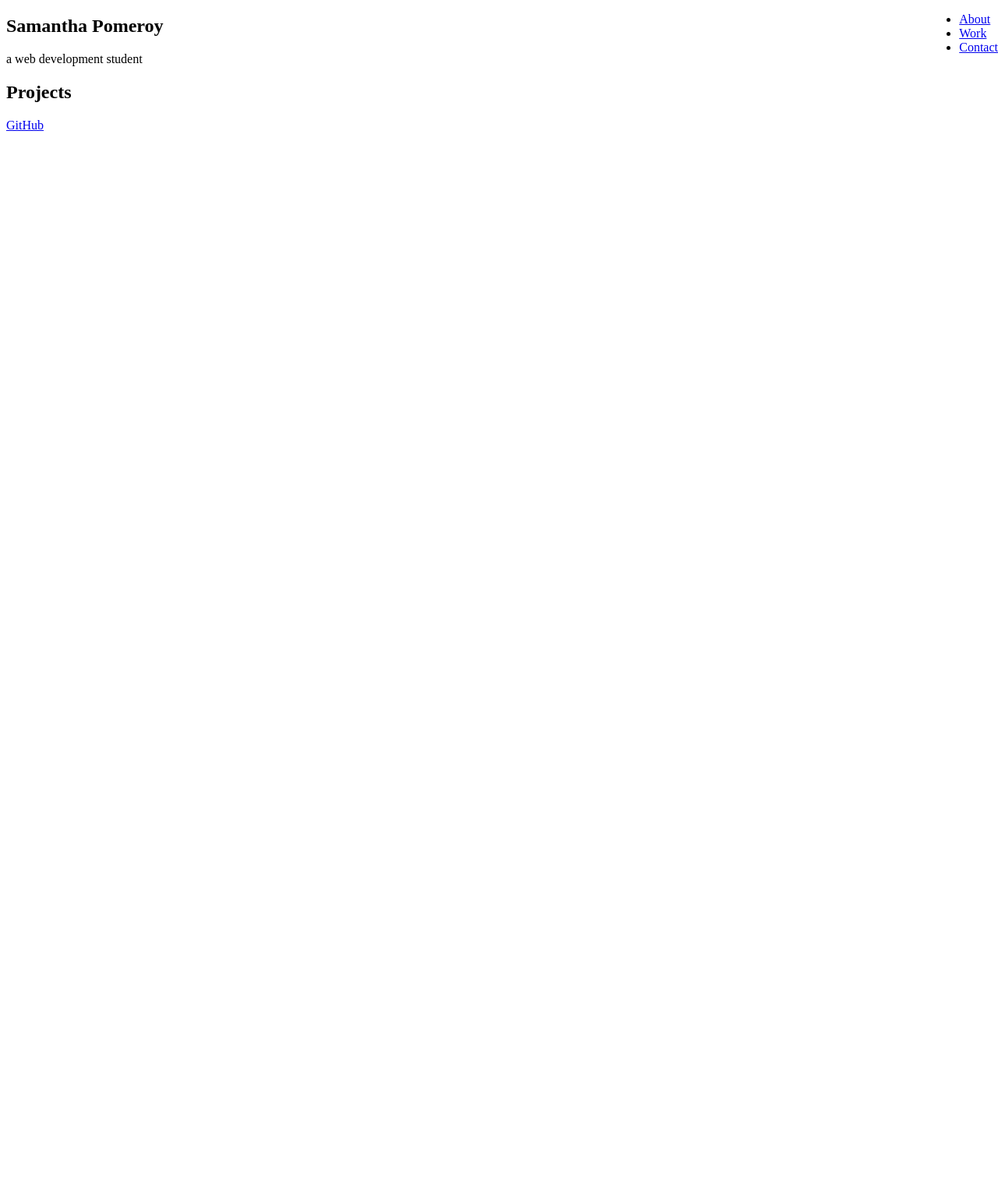
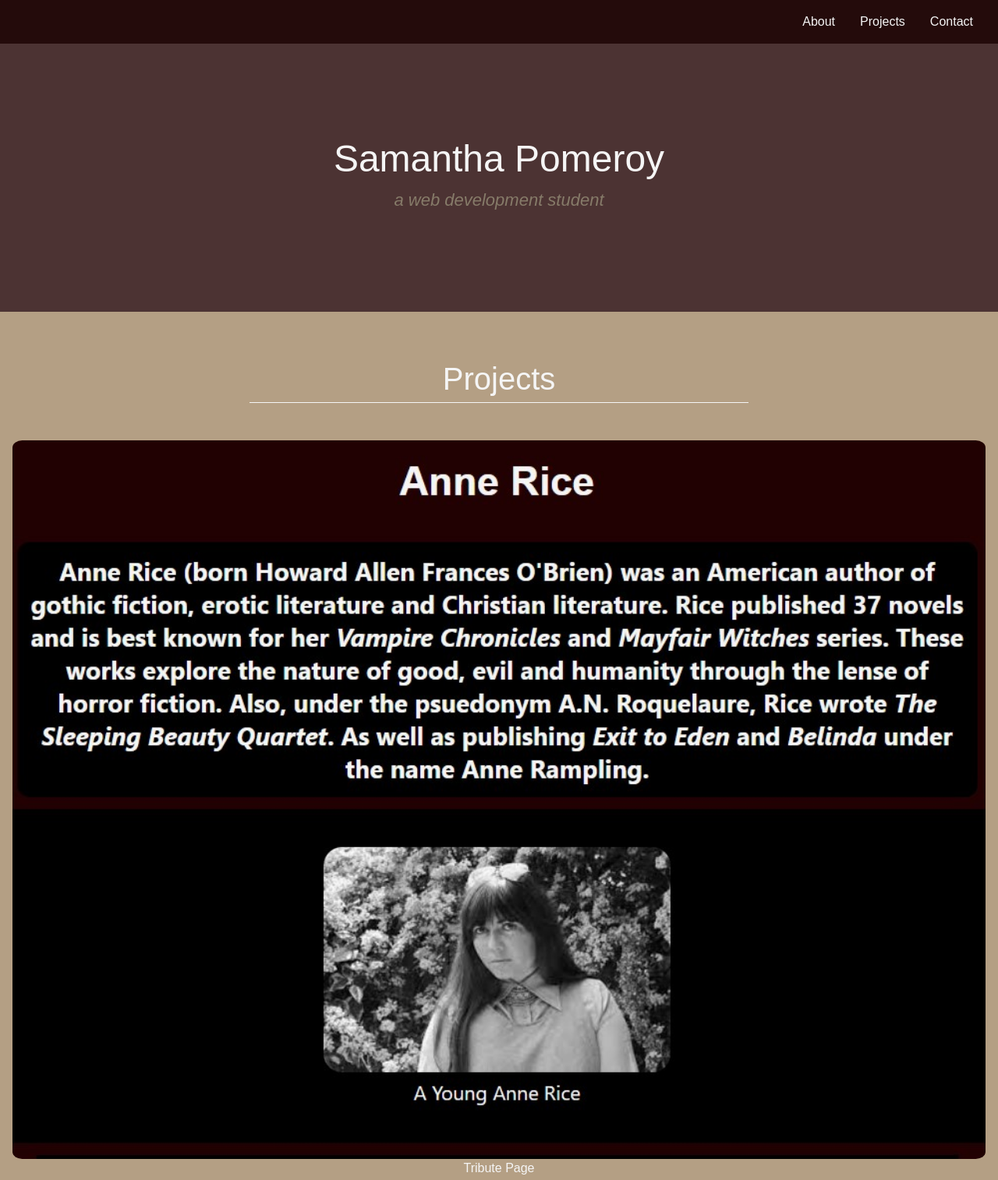
Before and after one commit to SamPomeroy/fccPersonalPortfolio, a plain HTML site: page index.html in a window 1280 px wide. Shown: the top 1514 px of the page at 78% size. Before the commit the page ends 800 px from the top, so only its background shows below. Drawn offline with Linux system fonts and the light colour scheme.

Commit message:
html and css

```diff
--- a/index.html
+++ b/index.html
@@ -13,7 +13,7 @@
             <a href="#welcome-section">About</a>
           </li>
           <li>
-            <a href="#projects">Work</a>
+            <a href="#projects">Projects</a>
           </li>
           <li>
             <a href="#contact">Contact</a>
@@ -32,13 +32,50 @@
             target="_blank"
             class="project project-tile"
           >
+          <img src="fcctribute.jpg" alt="tribute page">
+          <p class="project-title">Tribute Page</p>
           </a>
+          <a
+            href="https://git@github.com:SamPomeroy/FCCSurveyForm.git"
+            target="_blank"
+            class="project project-tile"
+          >
+          <img src="fccsurvey.jpg" alt="survey form">
+          <p class="project-title">Survey Form</p>
+          </a>
+          <a
+            href="https://git@github.com:SamPomeroy/FccPLP.git"
+            target="_blank"
+            class="project project-tile"
+          >
+          <img src="fccplp.jpg" alt="product landing page">
+          <p class="project-title">Product Landing Page</p>
+          </a>
+
+          </div>
+
+        </section>
+        <section id="contact" class="contact-section">
+          <div class="contact-section-header">
+            <h2>Let's do this!</h2>
+            <p>Contact Me</p>
+          </div>
+
+          <div class="contact-links">
+
+            <a href="https://github.com/SamPomeroy" target="_blank" >GitHub</a>
+            <a href="mailto:spomeroy.prsvr@gmail.com" > Email</a>
+            <a href="tel:615-606-1741" >Call</a>
+
           </div>
         </section>
-        <a
-            id="profile-link"
-            href="https://https://github.com/SamPomeroy"
-            target="_blank"
-            ><i class="fab fa-github"></i> GitHub</a>
+        <footer>
+          <p>
+            Thank you for visiting my page.
+          </p>
+
+        </footer>
+
+
       </body>
       </html>
--- a/styles.css
+++ b/styles.css
@@ -1,3 +1,45 @@
+* {
+    margin: 0;
+    padding: 0;
+}
+*, *::before, *::after {
+    box-sizing: inherit;
+}
+html {
+    box-sizing: border-box;
+    font-size: 50%;
+    scroll-behavior: smooth;
+}
+body {
+    font-family: sans-serif;
+    font-size: 2rem;
+    font-weight: 350;
+    line-height: 1.5;
+    color: whitesmoke;
+}
+h1, h2 {
+    font-family: sans-serif;
+    font-weight: 450;
+    text-align: center;
+}
+h1 {
+    font-size: 6rem;
+}
+h2 {
+    font-size: 5rem ;
+}
+ul {
+    list-style: none;
+}
+a {
+    text-decoration: none;
+    color: whitesmoke ;
+}
+img {
+    display: block;
+    width: 100%;
+    border-radius: 1%;
+}
 .nav {
     display: flex;
     justify-content: flex-end;
@@ -5,10 +47,83 @@
     top: 0;
     left: 0;
     width: 100%;
+    background-color: rgb(36, 11, 11);
+    z-index: 3;
 
-
+  }
+.nav-list {
+    display: flex;
+    margin-right: 2rem;
   }
   @media (max-width: 28.75em) {
     .nav {
       justify-content: center;
     }
+
+.nav-list {
+    margin: 0 1rem;
+}
+  }
+  .nav-list a {
+    display: block;
+    font-size: 2rem;
+    padding: 2rem;
+  }
+  .welcome-section {
+    display: flex;
+    flex-direction: column;
+    justify-content: center;
+    align-items: center;
+    width: 100%;
+    height: 50vh;
+    background-color: rgb(76, 51, 51);
+    padding-top: 5rem;
+
+
+  }
+  .welcome-section > p {
+    font-size: 2.75rem;
+    font-weight: 200;
+    font-style: italic;
+    color: rgb(134, 123, 105);
+  }
+  .projects-section {
+    text-align: center;
+    padding: 7rem 2rem;
+    background-color: rgb(180, 159, 132);
+  }
+  .projects-section-header {
+    max-width: 640px;
+    margin: 0 auto 6rem auto;
+    border-bottom: .2rem solid whitesmoke;
+
+  }
+  @media (max-width: 28.75em) {
+    .projects-section-header {
+        font-size: 4rem;
+    }
+  }
+  .projects-grid {
+    display: grid;
+    grid-template-columns: repeat(auto-fit, minmax(320px));
+    grid-gap: 3rem;
+    width: 100%;
+    max-width: 1280px;
+    margin: 0 auto;
+    margin-bottom: 2rem;
+  }
+  .contact-section {
+    display: flex;
+    flex-direction: column;
+    justify-content: center;
+    align-items: center;
+    text-align: center;
+    width: 100%;
+    height: 25vh;
+    padding: 0 2rem;
+    background-color: rgb(76, 51, 51);
+  }
+  footer {
+    background-color: rgb(36, 11, 11);
+    text-align: center;
+  }
```
Also changed, not shown: fccplp.jpg (added), fccsurvey.jpg (added), fcctribute.jpg (added).
